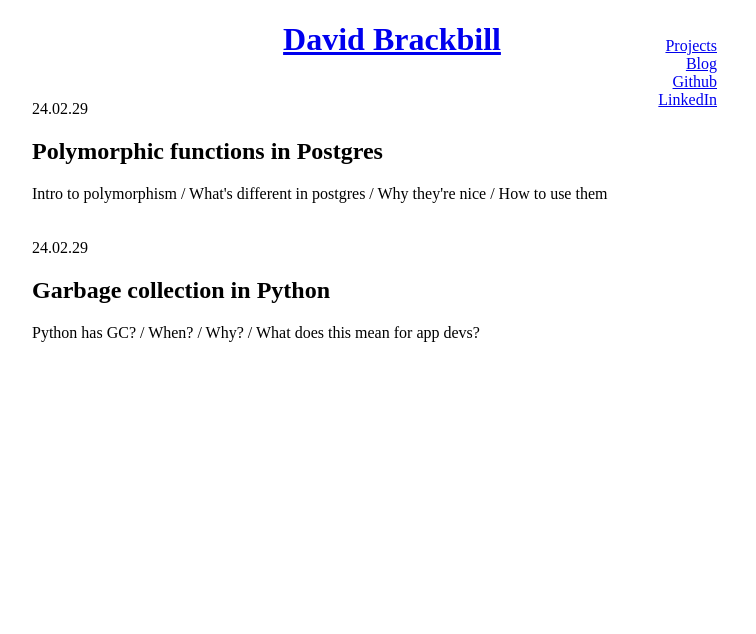
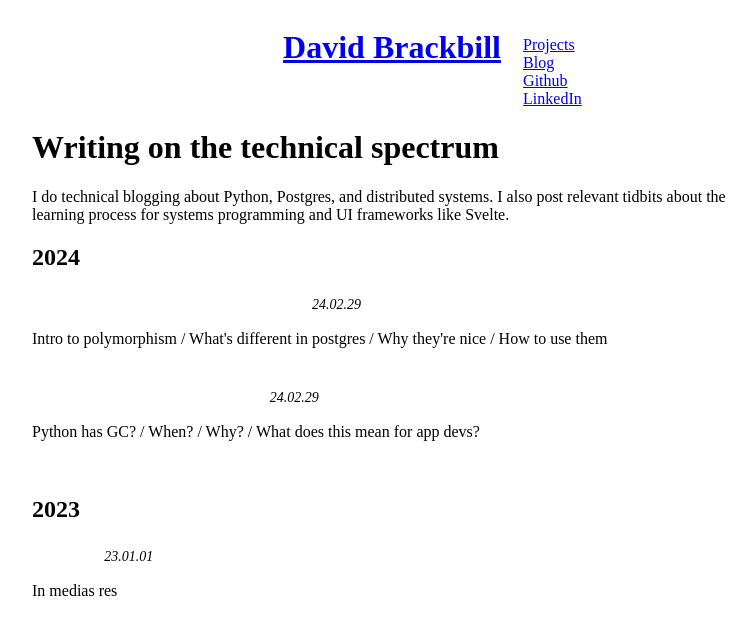
Before and after one commit to davidbrackbill/davidbrackbill.github.io, a SvelteKit app: page /blog in a window 1280 px wide. Shown: the top 634 px of the page, without its empty margins (248-1004 px from the left). Built offline with nearby package versions, Linux system fonts and the light colour scheme.

Commit message:
Center ToC manually

```diff
--- a/src/routes/+layout.svelte
+++ b/src/routes/+layout.svelte
@@ -2,9 +2,9 @@
     import { base } from '$app/paths';
 </script>
 
-<div id="wrap">
+<body id="wrap">
     <header>
-        <h1>
+        <h1 class="header-home">
             <a href="{base}/">David Brackbill</a>
         </h1>
         <ul class="header-links">
@@ -16,12 +16,16 @@
     </header>
 
     <slot />
-</div>
+</body>
 
 <style>
 
 header {
     padding: 0px 0px 20px 0px;
+    display:flex;
+    width:fit-content;
+    margin:auto;
+    align-items: center;
 }
 
 #wrap {
@@ -34,31 +38,22 @@ header {
     height: auto;
 }
 
-header {
-  display:bock;
-  width:fit-content;
-  margin:auto;
+.header-home {
+    align-self: center;
 }
 
 .header-links {
-    text-align: right;
-    display: inline-block;
     position: absolute;
-    right: 0px;
-    top: 0px;
-    margin: 1em 35px;
+    margin: 2em 15em;
+    padding-top: 3em;
 }
 
 ul {
   justify-content: flex-end;
   list-style-type: none;
-  margin: 0;
-  padding: 0;
+  padding: 10px 0px 0px 0px;
   width: 60px;
 }
 
-li a {
-  display: block;
-}
 
 </style>
--- a/src/routes/blog/+page.svelte
+++ b/src/routes/blog/+page.svelte
@@ -1,21 +1,47 @@
+<script>
+    import { base } from '$app/paths';
+</script>
 
-<article>
+<h1>Writing on the technical spectrum</h1>
+<p>I do technical blogging about Python, Postgres, and distributed systems. I also post relevant tidbits about the learning process for systems programming and UI frameworks like Svelte.</p>
+
+<h2 id="2024">2024</h2>
+<div>
+    <a href="{base}/psql_poly">Polymorphic functions in Postgres</a>
     <time datetime="2024-02-29">24.02.29</time>
-    <h2>Polymorphic functions in Postgres</h2>
     <p>Intro to polymorphism / What's different in postgres / Why they're nice / How to use them</p>
-</article>
+</div>
 
-<article>
+
+<div>
+    <a href="{base}/python_gc">Garbage collection in Python</a>
     <time datetime="2024-02-29">24.02.29</time>
-    <h2>Garbage collection in Python</h2>
     <p>Python has GC? / When? / Why? / What does this mean for app devs?</p>
-</article>
+</div>
+
+
+<h2 id="2023">2023</h2>
+<div>
+    <a>Old post</a>
+    <time datetime="2023-01-01">23.01.01</time>
+    <p>In medias res</p>
+</div>
 
 
 <style>
 
-article {
+div {
     padding: 0px 0px 20px 0px;
 }
 
+a {
+    color: white;
+    font-size: 20px;
+}
+
+time {
+    font-style: italic;
+    font-size: 14px;
+}
+
 </style>
```
Also changed, not shown: src/routes/+page.svelte (+4 -4 lines).
